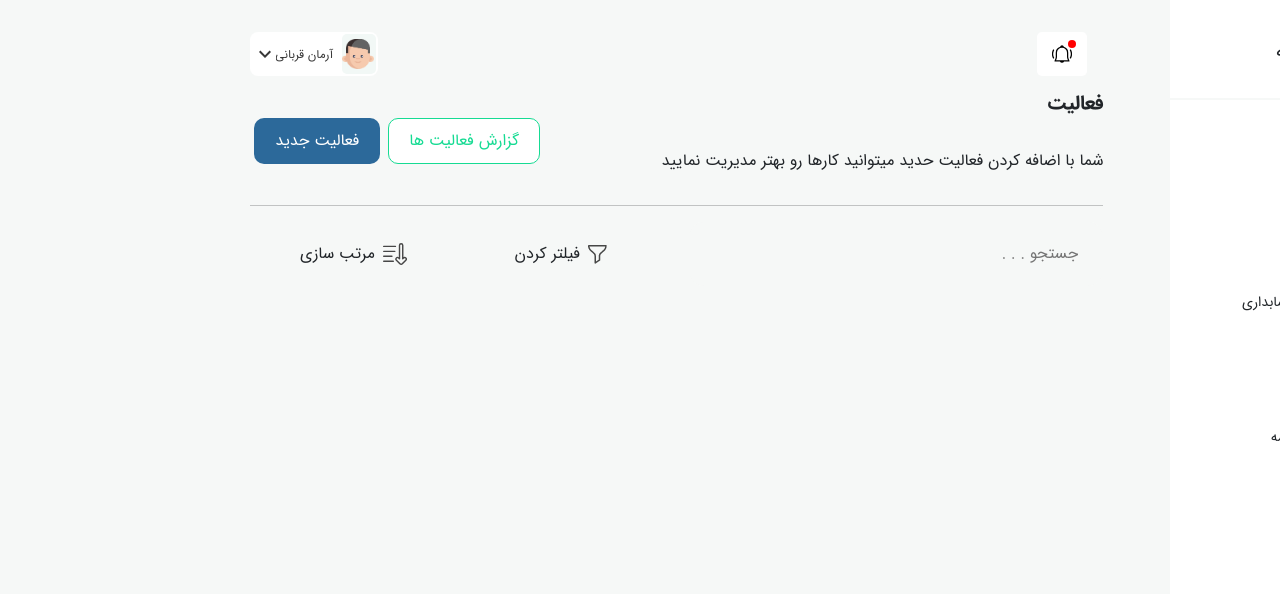
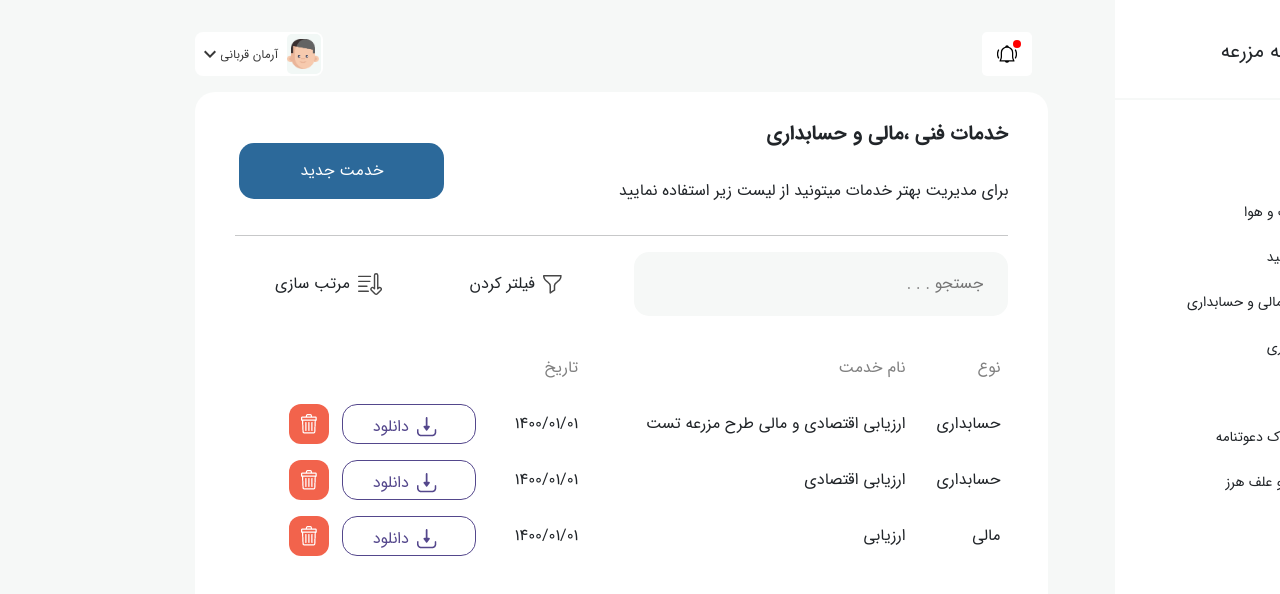
Before and after one commit to ali-mozaffari/mazraeapp.com, a React (Create React App) app: page /farm-services in a window 1280 px wide. Shown: the top 594 px of the page. Built offline with nearby package versions, Linux system fonts and the light colour scheme.

Commit message:
initial created farm service page

```diff
--- a/src/assets/css/main.css
+++ b/src/assets/css/main.css
@@ -9,17 +9,28 @@
     color: #16db93;
     border: 1px solid #16db93;
     background-color: white;
-    padding: 10px 20px;
-    border-radius: 10px;
+    padding: 15px 60px;
+    border-radius: 15px;
 }
+
+.purple-outline-btn{
+    color: #54478c;
+    border: 1px solid #54478c;
+    background-color: white;
+    height: 40px;
+    padding: 10px 30px;
+    border-radius: 15px;
+}
+
 
 .btn-dark-blue {
     background-color: #2c699a;
     color: white;
     border: 1px solid transparent;
-    padding: 10px 20px;
-    border-radius: 10px;
+    padding: 15px 60px;
+    border-radius: 15px;
 }
+
 
 .search-input {
     background-color: #f6f8f7;
@@ -60,6 +71,24 @@ table thead {
     margin: 0 5px;
 }
 
-.badge-success{
+
+@media screen and (max-width: 762px) {
+
+
+    .btn-outline-light-blue {
+        color: #16db93;
+        border: 1px solid #16db93;
+        background-color: white;
+        padding: 10px 20px;
+        border-radius: 10px;
+    }
+
+    .btn-dark-blue {
+        background-color: #2c699a;
+        color: white;
+        border: 1px solid transparent;
+        padding: 10px 20px;
+        border-radius: 10px;
+    }
 
 }
--- /dev/null
+++ b/src/components/farmServices/farmServicesListBox.js
@@ -0,0 +1,109 @@
+import React from 'react';
+import calendarIcon from "../../assets/img/calendar.png";
+import downloadIcon from "../../assets/img/download.png";
+import trashIcon from "../../assets/img/trash.png";
+
+const FarmServicesListBox = () => {
+
+
+    return (
+        <div>
+
+            <table className="table table-borderless mt-4 d-none d-md-table">
+                <thead>
+                <tr>
+                    <th className="py-3">
+                        نوع
+                    </th>
+                    <th className="py-3">
+                        نام خدمت
+                    </th>
+                    <th className="py-3">
+                        تاریخ
+                    </th>
+                    <th></th>
+                </tr>
+                </thead>
+                <tbody>
+
+                <tr>
+                    <td className="py-3">
+                        حسابداری
+                    </td>
+                    <td className="py-3">
+                        ارزیابی اقتصادی و مالی طرح مزرعه تست
+                    </td>
+                    <td className="py-3">
+                        {/*3 روز دیگر*/}
+                        1400/01/01
+                        {/*<img src={calendarIcon} alt="calendar" className="mx-2"/>*/}
+                    </td>
+                    <td className="d-flex">
+                        <button className="btn purple-outline-btn mx-2">
+                            <img  src={downloadIcon} className="mx-2"/>
+                            دانلود
+                        </button>
+                        <div className="tableToolIconBgOrange d-flex align-items-center">
+                            <img src={trashIcon} alt="menu" className="mx-auto"/>
+                        </div>
+                    </td>
+
+                </tr>
+                <tr>
+                    <td className="py-3">
+                        حسابداری
+                    </td>
+                    <td className="py-3">
+                        ارزیابی اقتصادی
+                    </td>
+                    <td className="py-3">
+                        {/*3 روز دیگر*/}
+                        1400/01/01
+                        {/*<img src={calendarIcon} alt="calendar" className="mx-2"/>*/}
+                    </td>
+                    <td className="d-flex">
+                        <button className="btn purple-outline-btn mx-2">
+                            <img  src={downloadIcon} className="mx-2"/>
+                            دانلود
+                        </button>
+                        <div className="tableToolIconBgOrange d-flex align-items-center">
+                            <img src={trashIcon} alt="menu" className="mx-auto"/>
+                        </div>
+                    </td>
+
+                </tr>
+                <tr>
+                    <td className="py-3">
+                        مالی
+                    </td>
+                    <td className="py-3">
+                        ارزیابی
+                    </td>
+                    <td className="py-3">
+                        {/*3 روز دیگر*/}
+                        1400/01/01
+                        {/*<img src={calendarIcon} alt="calendar" className="mx-2"/>*/}
+                    </td>
+                    <td className="d-flex">
+                        <button className="btn purple-outline-btn mx-2">
+                            <img  src={downloadIcon} className="mx-2"/>
+                            دانلود
+                        </button>
+                        <div className="tableToolIconBgOrange d-flex align-items-center">
+                            <img src={trashIcon} alt="menu" className="mx-auto"/>
+                        </div>
+                    </td>
+
+                </tr>
+                </tbody>
+            </table>
+
+            <div>
+
+
+            </div>
+        </div>
+    );
+};
+
+export default FarmServicesListBox;
--- a/src/components/farmServices/filterFarmServiceBar.js
+++ b/src/components/farmServices/filterFarmServiceBar.js
@@ -16,20 +16,17 @@ const FilterFarmServiceBar = () => {
                 <div>
                     <h5 className="fw-bolder">
                         <strong>
-                            فعالیت
+                            خدمات فنی ،مالی و حسابداری
                         </strong>
                     </h5>
                     <br/>
                     <p>
-                        شما با اضافه کردن فعالیت حدید میتوانید کارها رو بهتر مدیریت نمایید
+                        برای مدیریت بهتر خدمات میتونید از لیست زیر استفاده نمایید
                     </p>
                 </div>
                 <div className="d-flex align-items-center">
-                    <button className="btn-outline-light-blue mx-1" onClick={() => dispatch(increment())}>
-                        گزارش فعالیت ها
-                    </button>
                     <button className="btn-dark-blue mx-1">
-                        فعالیت جدید
+                        خدمت جدید
                     </button>
                 </div>
             </div>
--- a/src/pages/farmService/farmServicesPage.js
+++ b/src/pages/farmService/farmServicesPage.js
@@ -1,12 +1,14 @@
 import React from 'react';
 import FilterFarmServiceBar from "../../components/farmServices/filterFarmServiceBar";
+import FarmServicesListBox from "../../components/farmServices/farmServicesListBox";
 
 const FarmServicesPage = () => {
     return (
-        <div>
+        <div className="page-container container-fluid">
 
             <FilterFarmServiceBar/>
 
+            <FarmServicesListBox/>
         </div>
     );
 };
```
Also changed, not shown: src/assets/img/download.png (added).
